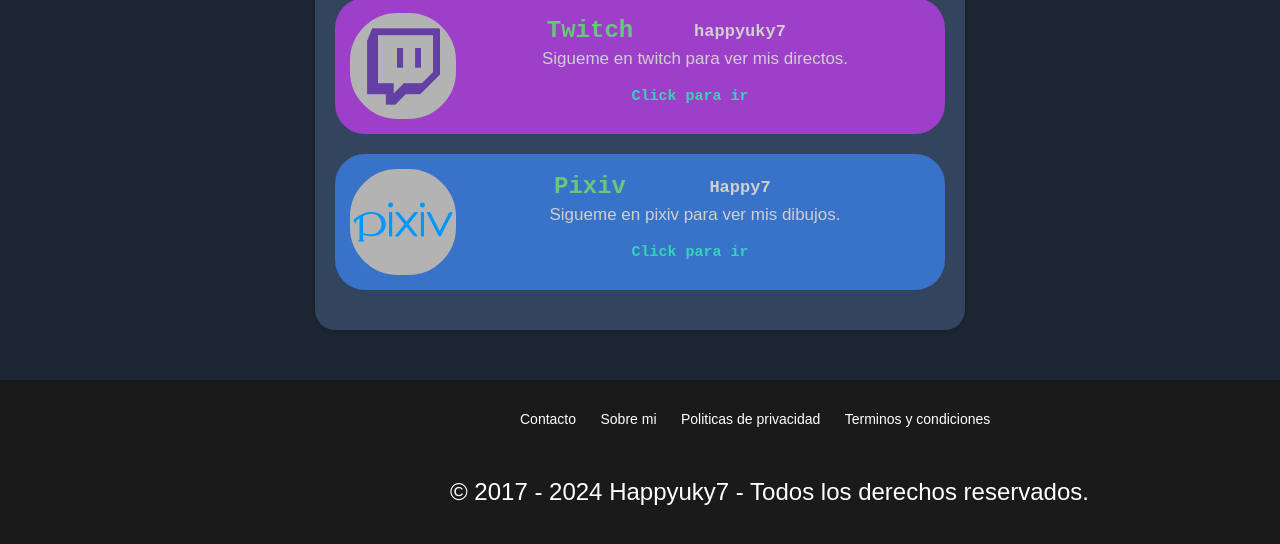
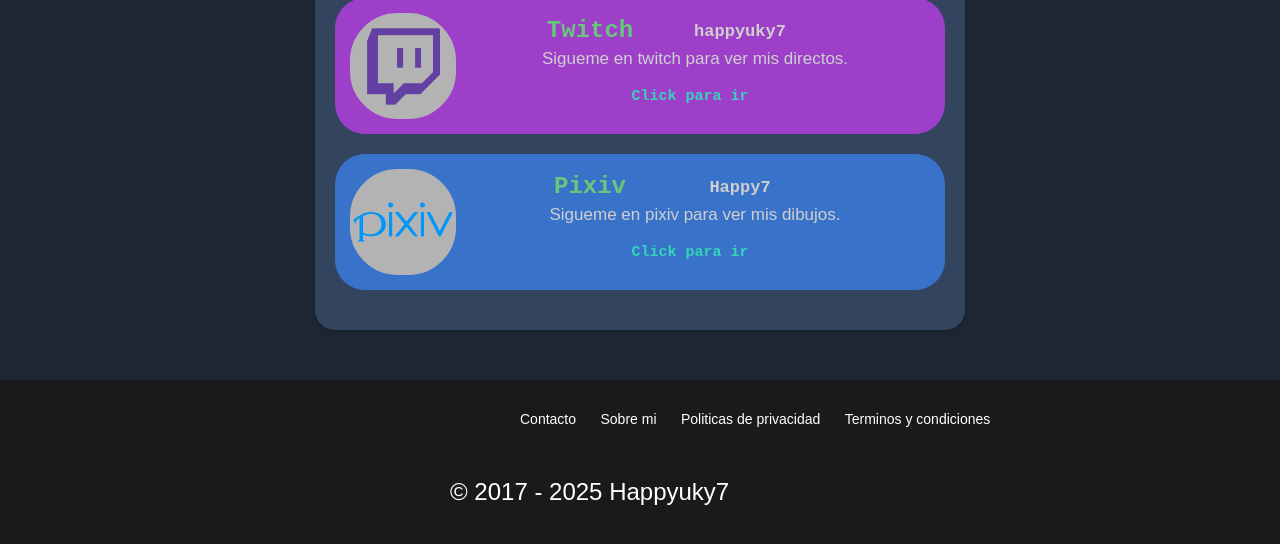
Before and after one commit to Happyuky7/links, a plain HTML site: page index.html in a window 1280 px wide. Shown: the part 1380-1924 px from the top of the page. Drawn offline with Linux system fonts and the light colour scheme.

Commit message:
Change year in footer
Updated year from 2024 to 2025.

```diff
--- a/index.html
+++ b/index.html
@@ -183,7 +183,7 @@
             </ul>
         </div>
         <div class="copy-right">
-            <a href="https://happyuky7.github.io/">© 2017 - 2024 Happyuky7 - Todos los derechos reservados.</a>
+            <a href="https://happyuky7.github.io/">© 2017 - 2025 Happyuky7</a>
         </div>
 
     </div>
```
